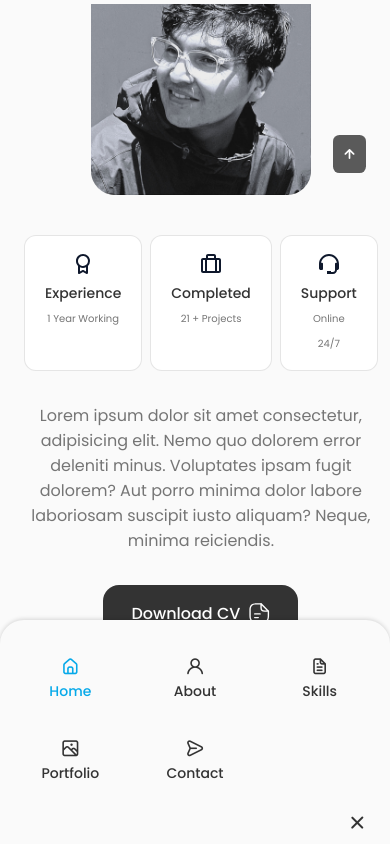
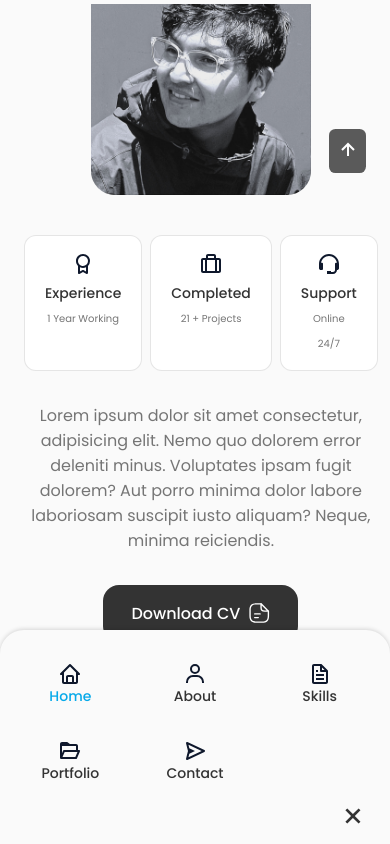
Before and after one commit to MarcoRosselDev/portafollio, a React (Create React App) app: page / in a window 390 px wide. Shown: the part 840-1684 px from the top of the page. Built offline with nearby package versions, Linux system fonts and the light colour scheme.

Commit message:
navbar cellphone mode boxicon successful

```diff
--- a/public/index.html
+++ b/public/index.html
@@ -4,17 +4,8 @@
     <meta charset="UTF-8" />
     <meta http-equiv="X-UA-Compatible" content="IE=edge" />
     <meta name="viewport" content="width=device-width, initial-scale=1.0" />
+
     <title>Responsive React website</title>
-    <!-- boxicons -->
-    <link
-      href="https://unpkg.com/boxicons@2.1.4/css/boxicons.min.css"
-      rel="stylesheet"
-    />
-    <!-- unicons -->
-    <link
-      rel="stylesheet"
-      href="https://unicons.iconscout.com/release/v4.0.0/css/line.css"
-    />
   </head>
   <body>
     <div id="root"></div>
--- a/src/App.css
+++ b/src/App.css
@@ -113,7 +113,17 @@
 .boxicon-social-fooder {
   fill: var(--container-color);
 }
+.boxicon-arrow-up {
+  margin-top: 5px;
+  fill: var(--container-color);
+}
 
+.cross-navbar {
+  /* margin-top: 5px; */
+  width: 2rem;
+  height: 2rem;
+  margin-bottom: 8px;
+}
 /* Change background header */
 
 /*=============== BUTTON ===============*/
--- a/src/App.js
+++ b/src/App.js
@@ -66,7 +66,16 @@ function App() {
                       : "nav__link "
                   }
                 >
-                  <i className="uil uil-estate nav__icon"></i> Home
+                  <svg
+                    xmlns="http://www.w3.org/2000/svg"
+                    width="24"
+                    height="24"
+                    viewBox="0 0 24 24"
+                    className="nav__icon boxicon-ligth-static"
+                  >
+                    <path d="M3 13h1v7c0 1.103.897 2 2 2h12c1.103 0 2-.897 2-2v-7h1a1 1 0 0 0 .707-1.707l-9-9a.999.999 0 0 0-1.414 0l-9 9A1 1 0 0 0 3 13zm7 7v-5h4v5h-4zm2-15.586 6 6V15l.001 5H16v-5c0-1.103-.897-2-2-2h-4c-1.103 0-2 .897-2 2v5H6v-9.586l6-6z" />
+                  </svg>
+                  Home
                 </a>
               </li>
               <li className="nav__item">
@@ -79,7 +88,16 @@ function App() {
                       : "nav__link "
                   }
                 >
-                  <i className="uil uil-user nav__icon"></i> About
+                  <svg
+                    xmlns="http://www.w3.org/2000/svg"
+                    width="24"
+                    height="24"
+                    viewBox="0 0 24 24"
+                    className="nav__icon boxicon-ligth-static"
+                  >
+                    <path d="M12 2a5 5 0 1 0 5 5 5 5 0 0 0-5-5zm0 8a3 3 0 1 1 3-3 3 3 0 0 1-3 3zm9 11v-1a7 7 0 0 0-7-7h-4a7 7 0 0 0-7 7v1h2v-1a5 5 0 0 1 5-5h4a5 5 0 0 1 5 5v1z" />
+                  </svg>
+                  About
                 </a>
               </li>
               <li className="nav__item">
@@ -92,7 +110,17 @@ function App() {
                       : "nav__link "
                   }
                 >
-                  <i className="uil uil-file-alt nav__icon"></i> Skills
+                  <svg
+                    xmlns="http://www.w3.org/2000/svg"
+                    width="24"
+                    height="24"
+                    viewBox="0 0 24 24"
+                    className="nav__icon boxicon-ligth-static"
+                  >
+                    <path d="M19.903 8.586a.997.997 0 0 0-.196-.293l-6-6a.997.997 0 0 0-.293-.196c-.03-.014-.062-.022-.094-.033a.991.991 0 0 0-.259-.051C13.04 2.011 13.021 2 13 2H6c-1.103 0-2 .897-2 2v16c0 1.103.897 2 2 2h12c1.103 0 2-.897 2-2V9c0-.021-.011-.04-.013-.062a.952.952 0 0 0-.051-.259c-.01-.032-.019-.063-.033-.093zM16.586 8H14V5.414L16.586 8zM6 20V4h6v5a1 1 0 0 0 1 1h5l.002 10H6z" />
+                    <path d="M8 12h8v2H8zm0 4h8v2H8zm0-8h2v2H8z" />
+                  </svg>
+                  Skills
                 </a>
               </li>
               <li className="nav__item">
@@ -105,7 +133,16 @@ function App() {
                       : "nav__link "
                   }
                 >
-                  <i className="uil uil-scenery nav__icon"></i> Portfolio
+                  <svg
+                    xmlns="http://www.w3.org/2000/svg"
+                    width="24"
+                    height="24"
+                    viewBox="0 0 24 24"
+                    className="nav__icon boxicon-ligth-static"
+                  >
+                    <path d="M2.165 19.551c.186.28.499.449.835.449h15c.4 0 .762-.238.919-.606l3-7A.998.998 0 0 0 21 11h-1V7c0-1.103-.897-2-2-2h-6.1L9.616 3.213A.997.997 0 0 0 9 3H4c-1.103 0-2 .897-2 2v14h.007a1 1 0 0 0 .158.551zM17.341 18H4.517l2.143-5h12.824l-2.143 5zM18 7v4H6c-.4 0-.762.238-.919.606L4 14.129V7h14z" />
+                  </svg>
+                  Portfolio
                 </a>
               </li>
               <li className="nav__item">
@@ -118,17 +155,40 @@ function App() {
                       : "nav__link "
                   }
                 >
-                  <i className="uil uil-message nav__icon"></i> Contact
+                  <svg
+                    xmlns="http://www.w3.org/2000/svg"
+                    width="24"
+                    height="24"
+                    viewBox="0 0 24 24"
+                    className="nav__icon boxicon-ligth-static"
+                  >
+                    <path d="m21.426 11.095-17-8A.999.999 0 0 0 3.03 4.242L4.969 12 3.03 19.758a.998.998 0 0 0 1.396 1.147l17-8a1 1 0 0 0 0-1.81zM5.481 18.197l.839-3.357L12 12 6.32 9.16l-.839-3.357L18.651 12l-13.17 6.197z" />
+                  </svg>
+                  Contact
                 </a>
               </li>
             </ul>
-            <i
-              className="uil uil-times nav__close"
+            <svg
+              xmlns="http://www.w3.org/2000/svg"
+              width="24"
+              height="24"
+              viewBox="0 0 24 24"
+              className="nav__close boxicon-check cross-navbar"
               onClick={() => showMenu(!Toggle)}
-            ></i>
+            >
+              <path d="m16.192 6.344-4.243 4.242-4.242-4.242-1.414 1.414L10.535 12l-4.242 4.242 1.414 1.414 4.242-4.242 4.243 4.242 1.414-1.414L13.364 12l4.242-4.242z" />
+            </svg>
           </div>
           <div className="nav__toggle" onClick={() => showMenu(!Toggle)}>
-            <i className="uil uil-apps"></i>
+            <svg
+              xmlns="http://www.w3.org/2000/svg"
+              width="24"
+              height="24"
+              viewBox="0 0 24 24"
+              className="boxicon-check"
+            >
+              <path d="M10 3H4a1 1 0 0 0-1 1v6a1 1 0 0 0 1 1h6a1 1 0 0 0 1-1V4a1 1 0 0 0-1-1zM9 9H5V5h4v4zm5 2h6a1 1 0 0 0 1-1V4a1 1 0 0 0-1-1h-6a1 1 0 0 0-1 1v6a1 1 0 0 0 1 1zm1-6h4v4h-4V5zM3 20a1 1 0 0 0 1 1h6a1 1 0 0 0 1-1v-6a1 1 0 0 0-1-1H4a1 1 0 0 0-1 1v6zm2-5h4v4H5v-4zm8 5a1 1 0 0 0 1 1h6a1 1 0 0 0 1-1v-6a1 1 0 0 0-1-1h-6a1 1 0 0 0-1 1v6zm2-5h4v4h-4v-4z" />
+            </svg>
           </div>
         </nav>
       </header>
--- a/src/components/scrollup/ScrollUp.jsx
+++ b/src/components/scrollup/ScrollUp.jsx
@@ -13,7 +13,15 @@ const ScrollUp = (dark) => {
       href="#"
       className={`scrollup ${dark.mode === true ? "scrollUp-dark" : ""} `}
     >
-      <i className="uil uil-arrow-up scrollup__icon"></i>
+      <svg
+        xmlns="http://www.w3.org/2000/svg"
+        width="24"
+        height="24"
+        viewBox="0 0 24 24"
+        className="scrollup__icon boxicon-arrow-up "
+      >
+        <path d="M11 8.414V18h2V8.414l4.293 4.293 1.414-1.414L12 4.586l-6.707 6.707 1.414 1.414z" />
+      </svg>
     </a>
   );
 };
```
Also changed, not shown: src/components/header/Header.jsx (+73 -8 lines).
